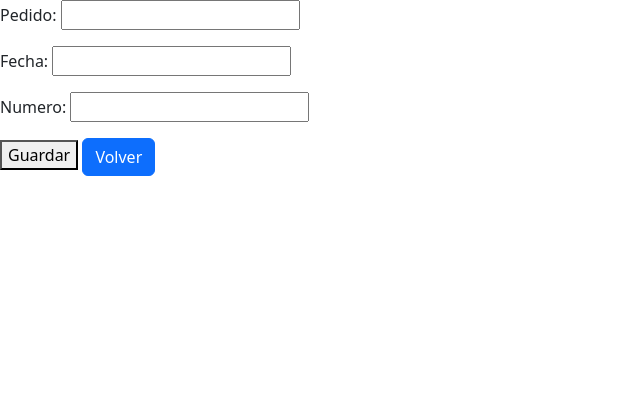
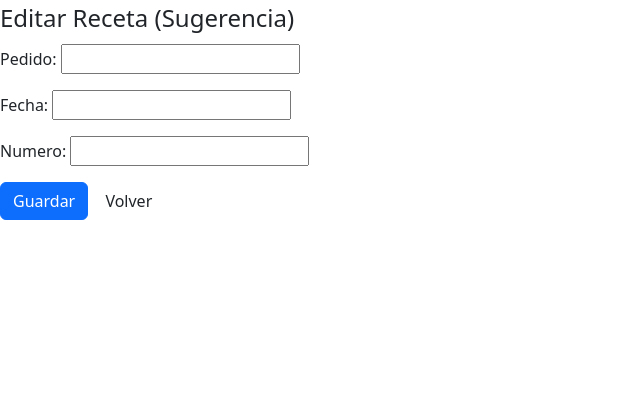
Before and after one commit to JihunK94/Proyecto-final---Coderhouse, a Django app: page /comidas/sugerencias/create in a window 1280 px wide. Shown: the part 64-483 px from the top of the page, without its empty margins (0-640 px from the left). Run offline with Django 5.2, Linux system fonts and the light colour scheme; some libraries are stand-ins or nearby versions.

```diff
--- a/core/urls.py
+++ b/core/urls.py
@@ -3,7 +3,7 @@ from django.urls import path
 from django.conf.urls.static import static
 from django.contrib.auth.views import LogoutView
 from  core.views import index, CustomLoginView, register
-from django.urls import path
+
 
 app_name = "core"
 
--- a/recetas/templates/recetas/lista_sugerencias_agregar.html
+++ b/recetas/templates/recetas/lista_sugerencias_agregar.html
@@ -7,12 +7,17 @@
 {% endblock body_title %}
 {% block contenido %}
 
-<form action="" method="post">
-    {% csrf_token %}
-    <table>
-        {{ form.as_p }}
-    </table>
-    <button type="submit">Guardar</button>
-    <a href="{% url 'recetas:lista_sugerencias' %}" class="btn btn-primary" >Volver</a>
+<form action="" method="post" class="form-horizontal">  {% csrf_token %}
+  <fieldset>
+    <legend>Editar Receta (Sugerencia)</legend>  {{ form.as_p }}
+
+    <div class="form-group">
+      <div class="col-sm-offset-2 col-sm-10">
+        <button type="submit" class="btn btn-primary">Guardar</button>
+        <a href="{% url 'recetas:lista_sugerencias' %}" class="btn btn-default">Volver</a>
+      </div>
+    </div>
+  </fieldset>
 </form>
+
 {% endblock contenido %}
```
Also changed, not shown: recetas/templates/recetas/lista_comidas.html (+5 -2 lines), db.sqlite3.
